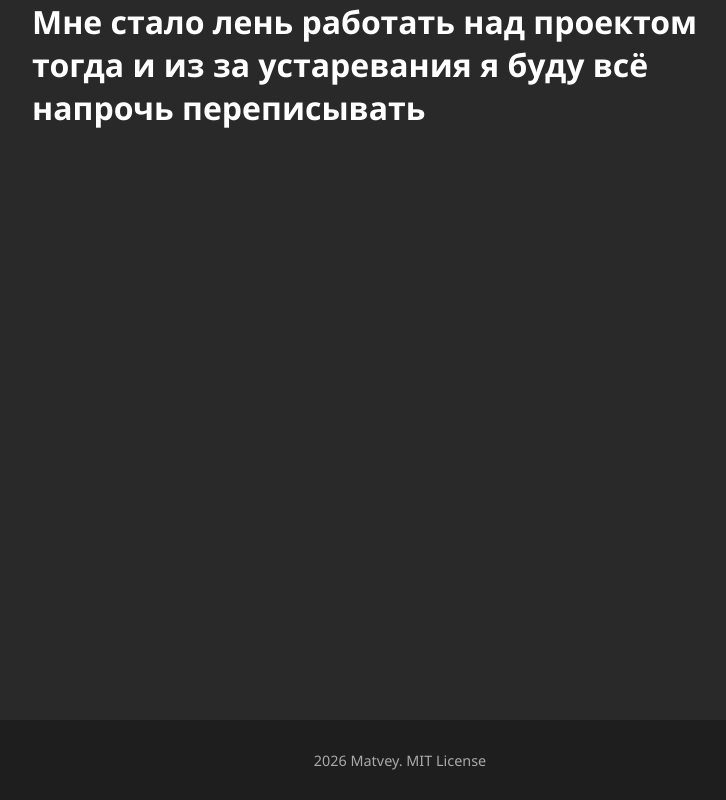
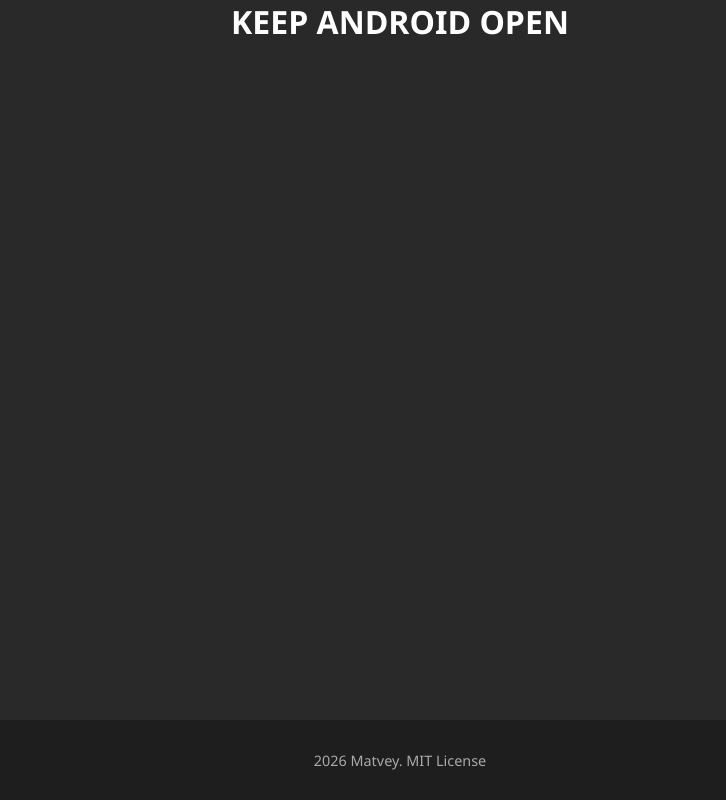
Before and after one commit to TheMMMchk/TheMMM-WEB, a plain HTML site: page index.html in a window 1280 px wide. Shown: the whole page, without its empty margins (240-966 px from the left). Drawn offline with Linux system fonts and the light colour scheme.

Commit message:
KEEP ANDROID OPEN!

```diff
--- a/index.html
+++ b/index.html
@@ -8,8 +8,9 @@
     <link href="/favicon.ico" rel="shortcut icon" type="image/x-icon">
 </head>
 <body>
+    <script src="https://keepandroidopen.org/banner.js"></script>
     <main>
-        <h1>Мне стало лень работать над проектом тогда и из за устаревания я буду всё напрочь переписывать</h1>
+        <h1 href="keepandroidopen.org">KEEP ANDROID OPEN</h1>
     </main>
     <footer>
         <p>2026 Matvey. MIT License</p>
```
